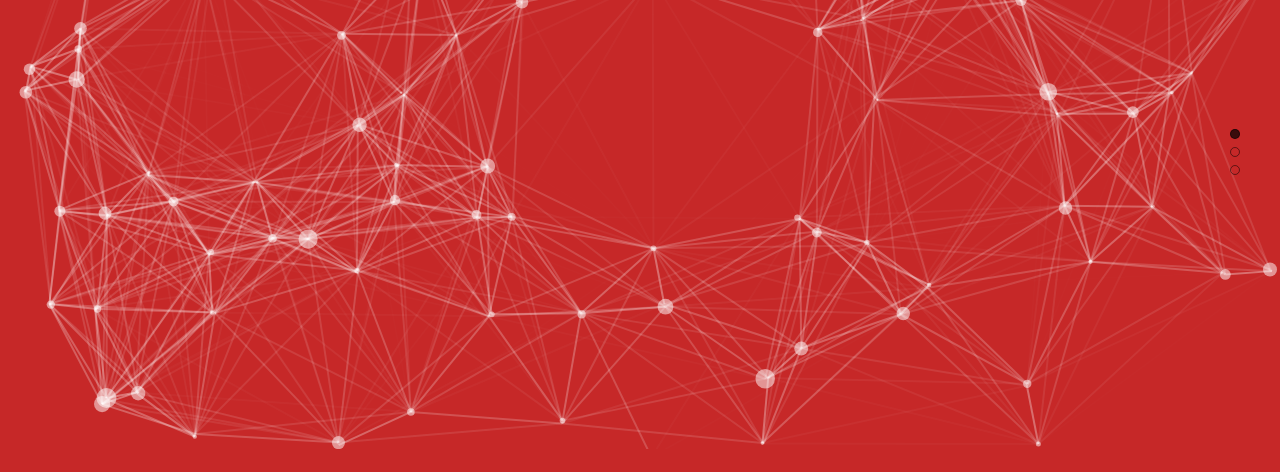
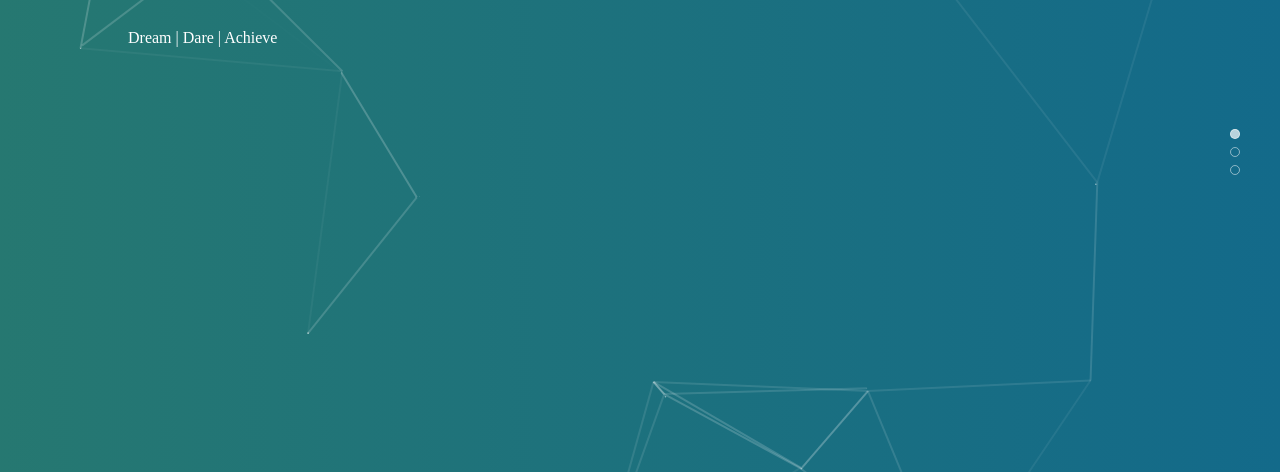
Before and after one commit to apnaakshay/ojasspresite, a website: page index.html in a window 1280 px wide. Shown: the part 191-663 px from the top of the page. Drawn offline with nearby package versions, Linux system fonts and the light colour scheme; animation ran at ten frames a second.

Commit message:
gradients added

```diff
--- a/css/style.css
+++ b/css/style.css
@@ -15,32 +15,46 @@ html, body {
 body {
     margin: 0px !important;
 }
-.big-center-title{
+
+#particles-js {
+    display: block;
+    position: absolute;
+    width: 100%;
+    height: 100%;
+    top: 0;
+    left: 0;
+}
+
+.big-center-title {
     font-family: Montserrat;
     font-size: 40px;
     margin: 100px;
 }
-.dots-navigator{
+
+.dots-navigator {
     position: absolute;
     top: 40vh;
     right: 50px;
 }
-.dots-navigator .dot{
+
+.dots-navigator .dot {
     width: 10px;
     height: 10px;
     background: transparent;
-    border: 1px solid rgba(0,0,0,0.5);
-    -webkit-border-radius:50%;
-    -moz-border-radius:50%;
-    border-radius:50%;
+    border: 1px solid rgba(255,255,255, 0.5);
+    -webkit-border-radius: 50%;
+    -moz-border-radius: 50%;
+    border-radius: 50%;
     position: absolute;
     display: block;
-    z-index:999;
+    z-index: 999;
     cursor: pointer;
 }
-.dot-selected{
-    background: rgba(0,0,0,0.7) !important;
+
+.dot-selected {
+    background: rgba(255,255,255, 0.7) !important;
 }
+
 .container {
     width: 100%;
     height: 100vh;
@@ -57,7 +71,11 @@ body {
 }
 
 .background:first-child {
-    background: #C62828;
+
+    background: #136a8a; /* fallback for old browsers */
+    background: -webkit-linear-gradient(to left, #136a8a, #267871); /* Chrome 10-25, Safari 5.1-6 */
+    background: linear-gradient(to left, #136a8a, #267871); /* W3C, IE 10+/ Edge, Firefox 16+, Chrome 26+, Opera 12+, Safari 7+ */
+
 }
 
 .background:nth-child(2) {
@@ -129,8 +147,8 @@ body {
 }
 
 #galleryLink, #teamLink {
-    border-top: 1px solid #C62828;
-    border-bottom: 1px solid #C62828;
+    border-top: 1px solid transparent;
+    border-bottom: 1px solid transparent;
     cursor: pointer;
 }
 
@@ -147,7 +165,7 @@ body {
 }
 
 #subscribeLink:hover {
-    color: #C62828;
+    color: #136a8a;
     background: white;
 }
 
@@ -174,25 +192,28 @@ body {
     margin: 200px auto;
     position: relative;
 }
-.modal-body{
+
+.modal-body {
     width: 100%;
     position: relative;
     padding: 20px;
     text-align: center;
 
 }
-.modal-body input{
+
+.modal-body input {
     margin-top: 50px;
     border: none;
-    border-bottom: 1px solid #C62828;
+    border-bottom: 1px solid #136a8a;
     padding: 10px 0px;
     -webkit-appearance: none;
     outline: none;
     color: grey;
     font-size: 17px;
 }
+
 .close-modal {
-    color: #C62828;
+    color: #136a8a;
     margin: 10px;
     position: absolute;
     right: 0;
@@ -231,7 +252,7 @@ body {
     transition: all 0.2s linear;
 }
 
-.gallery-wrapper,.team-wrapper  {
+.gallery-wrapper, .team-wrapper {
     width: 75%;
     position: relative;
     height: 100%;
@@ -240,7 +261,7 @@ body {
     display: inline-block;
 }
 
-.gallery-side-bar-toggler,.team-side-bar-toggler {
+.gallery-side-bar-toggler, .team-side-bar-toggler {
     position: absolute;
     width: 27px;
     height: 35px;
@@ -265,11 +286,12 @@ body {
 .gallery-side-bar-toggler .stripe {
     background: #1565C0;
 }
+
 .team-side-bar-toggler .stripe {
     background: #2E7D32;
 }
 
-.gallery-side-bar-toggler.open .stripe:nth-child(1),.team-side-bar-toggler.open .stripe:nth-child(1) {
+.gallery-side-bar-toggler.open .stripe:nth-child(1), .team-side-bar-toggler.open .stripe:nth-child(1) {
     -webkit-transform: rotate(-45deg);
     -moz-transform: rotate(-45deg);
     -ms-transform: rotate(-45deg);
@@ -277,18 +299,19 @@ body {
     transform: rotate(-45deg);
 }
 
-.gallery-side-bar-toggler.open .stripe:nth-child(2),.team-side-bar-toggler.open .stripe:nth-child(2) {
+.gallery-side-bar-toggler.open .stripe:nth-child(2), .team-side-bar-toggler.open .stripe:nth-child(2) {
     margin-left: 5px;
 }
 
-.gallery-side-bar-toggler.open .stripe:nth-child(3),.team-side-bar-toggler.open .stripe:nth-child(3) {
+.gallery-side-bar-toggler.open .stripe:nth-child(3), .team-side-bar-toggler.open .stripe:nth-child(3) {
     -webkit-transform: rotate(45deg);
     -moz-transform: rotate(45deg);
     -ms-transform: rotate(45deg);
     -o-transform: rotate(45deg);
     transform: rotate(45deg);
 }
-.sidebar-links{
+
+.sidebar-links {
     width: 100%;
     list-style: none;
     padding-left: 0px;
@@ -298,7 +321,8 @@ body {
     font-size: 15px;
     min-width: 100%;
 }
-.sidebar-links li{
+
+.sidebar-links li {
     padding: 20px 15px;
     border-top: 1px solid #444444;
     cursor: pointer;
@@ -310,12 +334,15 @@ body {
     min-width: inherit;
 
 }
-.sidebar-links li:last-child{
+
+.sidebar-links li:last-child {
     border-bottom: 1px solid #444444;
 }
-.sidebar-links li:hover{
+
+.sidebar-links li:hover {
     color: #1565C0;
 }
-.gallery-wrapper,.team-wrapper{
+
+.gallery-wrapper, .team-wrapper {
     color: white;
 }
--- a/js/main.js
+++ b/js/main.js
@@ -1,5 +1,5 @@
 
-particlesJS.load('particles-js', '../particlesConfig.json', function() {
+particlesJS.load('particles-js', 'particlesConfig.json', function() {
   console.log('callback - particles.js config loaded');
 });
 
--- a/particlesConfig.json
+++ b/particlesConfig.json
@@ -1,7 +1,7 @@
 {
   "particles": {
     "number": {
-      "value": 80,
+      "value": 15,
       "density": {
         "enable": true,
         "value_area": 800
@@ -21,8 +21,8 @@
       },
       "image": {
         "src": "img/github.svg",
-        "width": 100,
-        "height": 100
+        "width": 10,
+        "height": 10
       }
     },
     "opacity": {
@@ -30,17 +30,17 @@
       "random": false,
       "anim": {
         "enable": false,
-        "speed": 1,
+        "speed": 0.5,
         "opacity_min": 0.1,
         "sync": false
       }
     },
     "size": {
-      "value": 10,
+      "value": 1,
       "random": true,
       "anim": {
         "enable": false,
-        "speed": 80,
+        "speed": 40,
         "size_min": 0.1,
         "sync": false
       }
@@ -71,11 +71,11 @@
     "detect_on": "canvas",
     "events": {
       "onhover": {
-        "enable": false,
-        "mode": "repulse"
+        "enable": true,
+        "mode": "bubble"
       },
       "onclick": {
-        "enable": true,
+        "enable": false,
         "mode": "push"
       },
       "resize": true
@@ -89,7 +89,7 @@
       },
       "bubble": {
         "distance": 800,
-        "size": 80,
+        "size": 2,
         "duration": 2,
         "opacity": 0.8,
         "speed": 3
```
